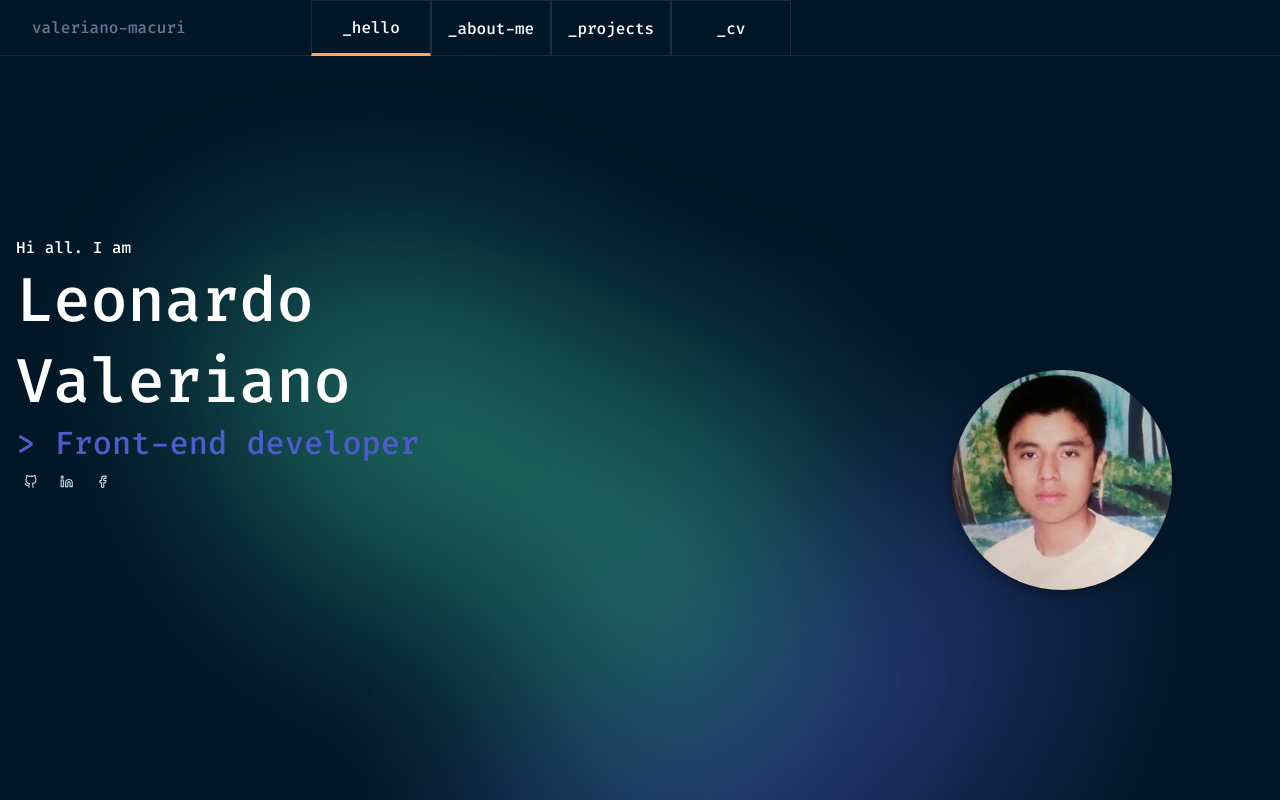
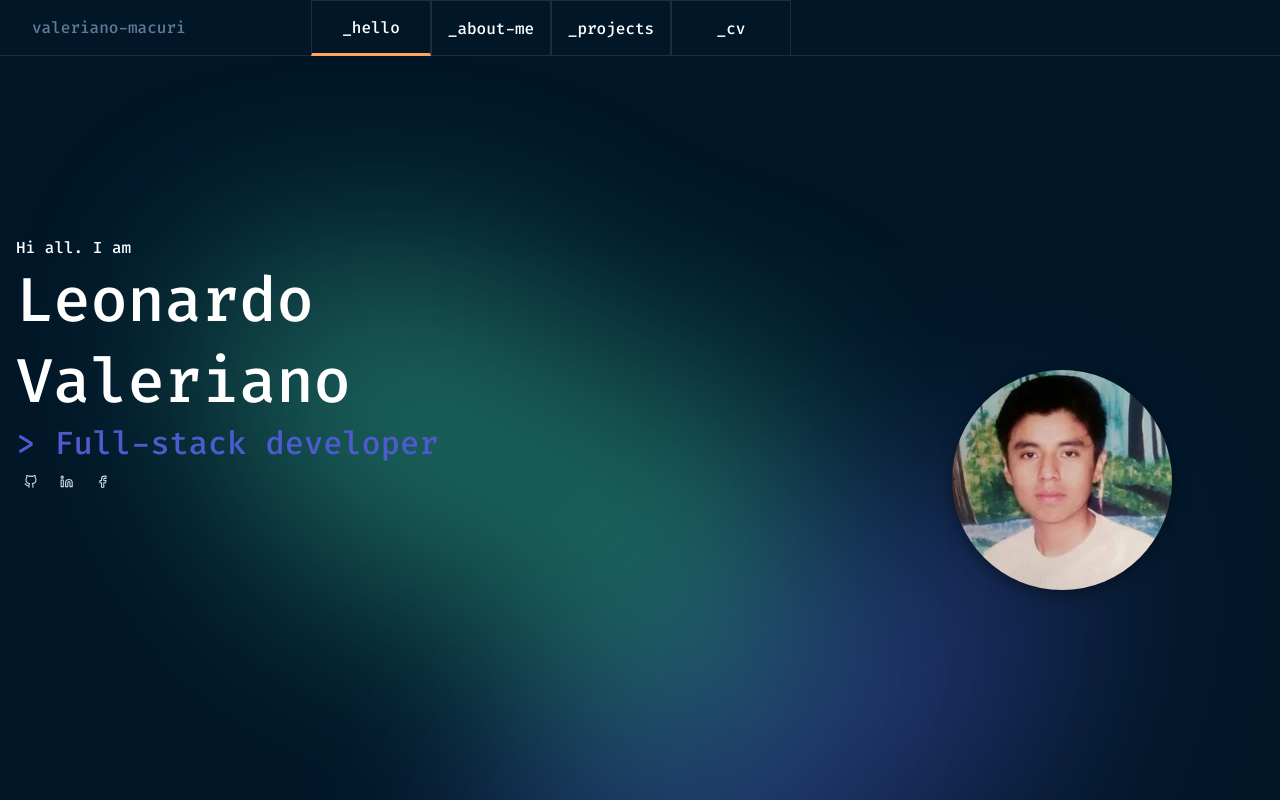
Before and after one commit to valerianomacuri/next-portfolio, a Next.js app: page / in a window 1280 px wide. Built offline with nearby package versions, Linux system fonts and the light colour scheme.

Commit message:
update hello page

```diff
--- a/src/features/portfolio/components/Hello.tsx
+++ b/src/features/portfolio/components/Hello.tsx
@@ -59,7 +59,7 @@ export const Hello = () => {
                 md: "32px",
               }}
             >
-              {">"} Front-end developer
+              {">"} Full-stack developer
             </SubheadlineText>
           </SlideFade>
           <Flex my="2">
```
